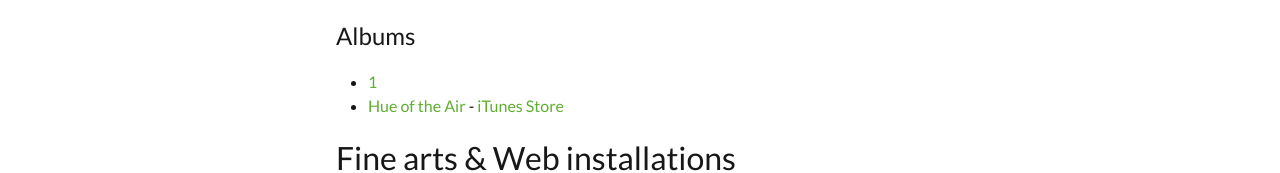
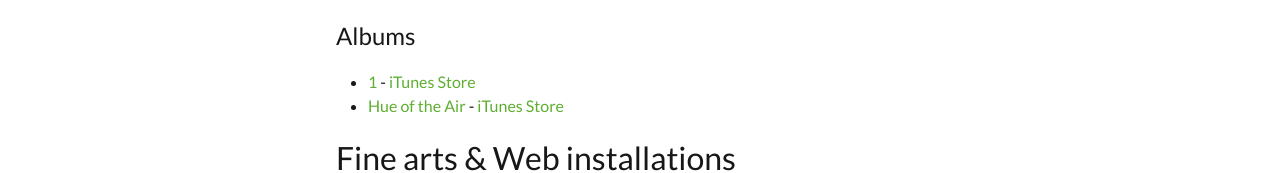
Before and after one commit to metastable-void/next-xn--w1yo5e.org, a Next.js app: page / in a window 1280 px wide. Shown: the part 941-1114 px from the top of the page. Built offline with nearby package versions, Linux system fonts and the light colour scheme.

Commit message:
album link

```diff
--- a/src/app/page.tsx
+++ b/src/app/page.tsx
@@ -22,7 +22,7 @@ export default function Home() {
       <p>Soundcloud: <a href="https://soundcloud.com/metastable-void">metastable-void</a></p>
       <h3>Albums</h3>
       <ul>
-        <li><a href="https://soundcloud.com/metastable-void/sets/album-1">1</a></li>
+        <li><a href="https://album.link/i/1782520890">1</a> - <a href="https://music.apple.com/jp/album/1-ep/1782520890">iTunes Store</a></li>
         <li><a href="https://album.link/i/1772122332">Hue of the Air</a> - <a href="https://music.apple.com/jp/album/hue-of-the-air-single/1772122332?l=en-US">iTunes Store</a></li>
       </ul>
       <h2>Fine arts & Web installations</h2>
```
